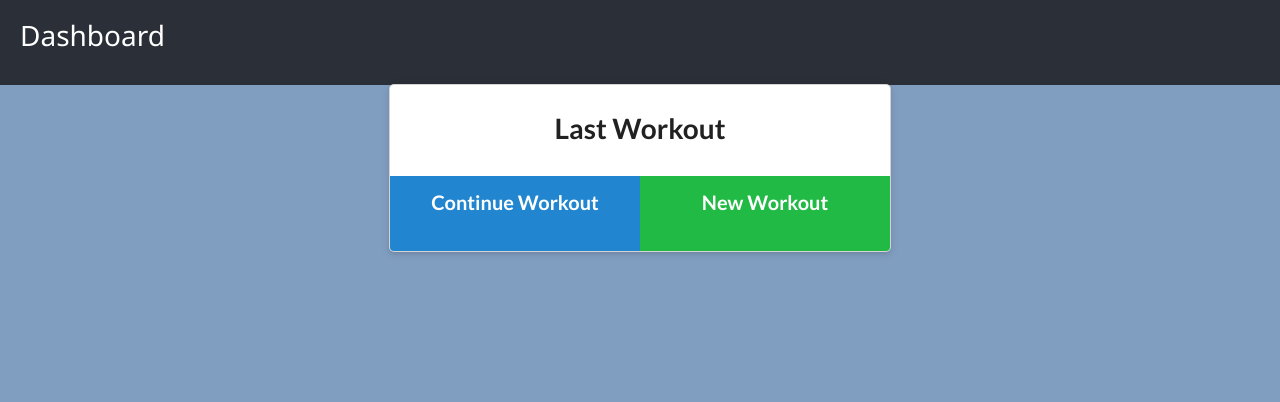
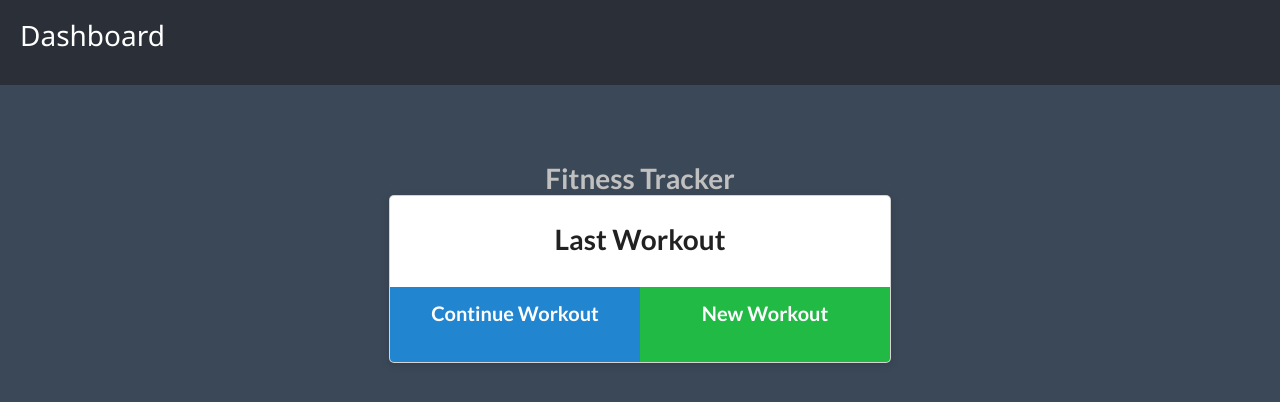
Before and after one commit to johnfranke/Workout-Tracker, a website: page public/index.html in a window 1280 px wide. Drawn offline with nearby package versions, Linux system fonts and the light colour scheme; no server answers.

Commit message:
updated styling

```diff
--- a/public/index.html
+++ b/public/index.html
@@ -15,6 +15,9 @@
     <a href="/stats">Dashboard</a></p>
   </nav>
   <div class="wrapper workout">
+    <header>
+      <h1 class="text-center">Fitness Tracker</h1>
+    </header>
 
     <div class="ui container workout">
       <div class="ui raised card m-auto">
--- a/public/style.css
+++ b/public/style.css
@@ -41,6 +41,7 @@ header {
   padding-top: 75px;
   text-align: center;
   font-size: 2rem;
+  color: rgb(192, 192, 192);
 }
 
 select {
@@ -95,7 +96,7 @@ input {
 }
 
 .wrapper {
-  background-color: #809ec0;
+  background-color: #3b4857;
   padding-bottom: 100px;
 }
 
```
Also changed, not shown: public/exercise.html (+1 -1 lines).
